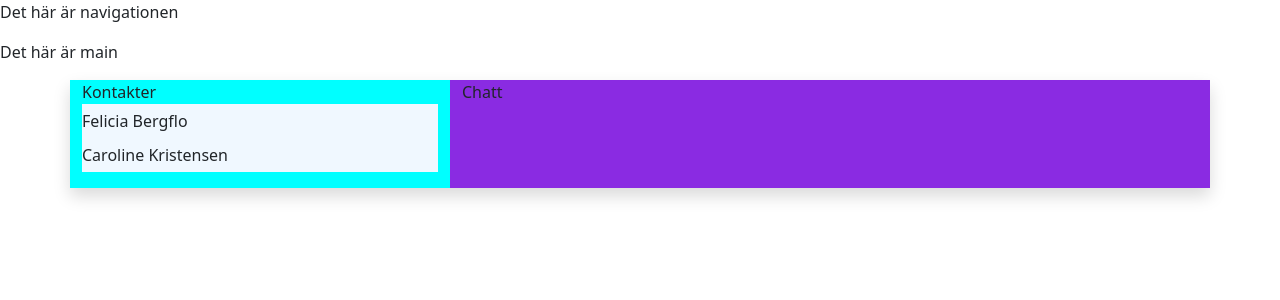
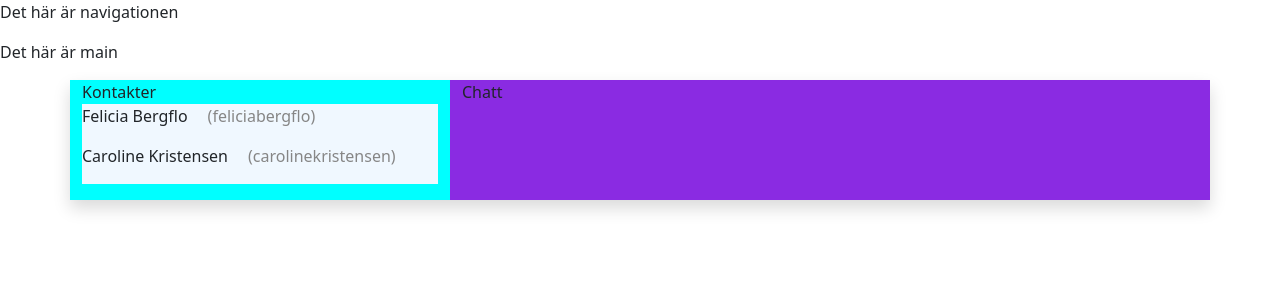
Before and after one commit to CarolineKristensen/Chat-app, a React (Create React App) app: page / in a window 1280 px wide. Shown: the top 300 px of the page. Built offline with nearby package versions, Linux system fonts and the light colour scheme.

Commit message:
Added username to list of contacts

```diff
--- a/src/components/logged-in/Contacts.js
+++ b/src/components/logged-in/Contacts.js
@@ -12,7 +12,8 @@
             <ul className="contactList">
                 {contacts.map((user) => (
                     <li className="contactItem">
-                        {user.firstName} {user.lastName}
+                        <p>{user.firstName} {user.lastName}</p>
+                        <span id="contactUsername">({user.userName})</span>
                     </li>
                 ))}
             </ul>
--- a/src/components/logged-in/LoggedIn.css
+++ b/src/components/logged-in/LoggedIn.css
@@ -20,7 +20,12 @@
 }
 
 .contactItem {
+    display: flex;
     background-color: aliceblue;
     list-style-type: none;
-    padding: 5px 0px;
 }
+
+#contactUsername {
+    color: rgb(134, 134, 134);
+    padding-left: 20px;
+}
```
